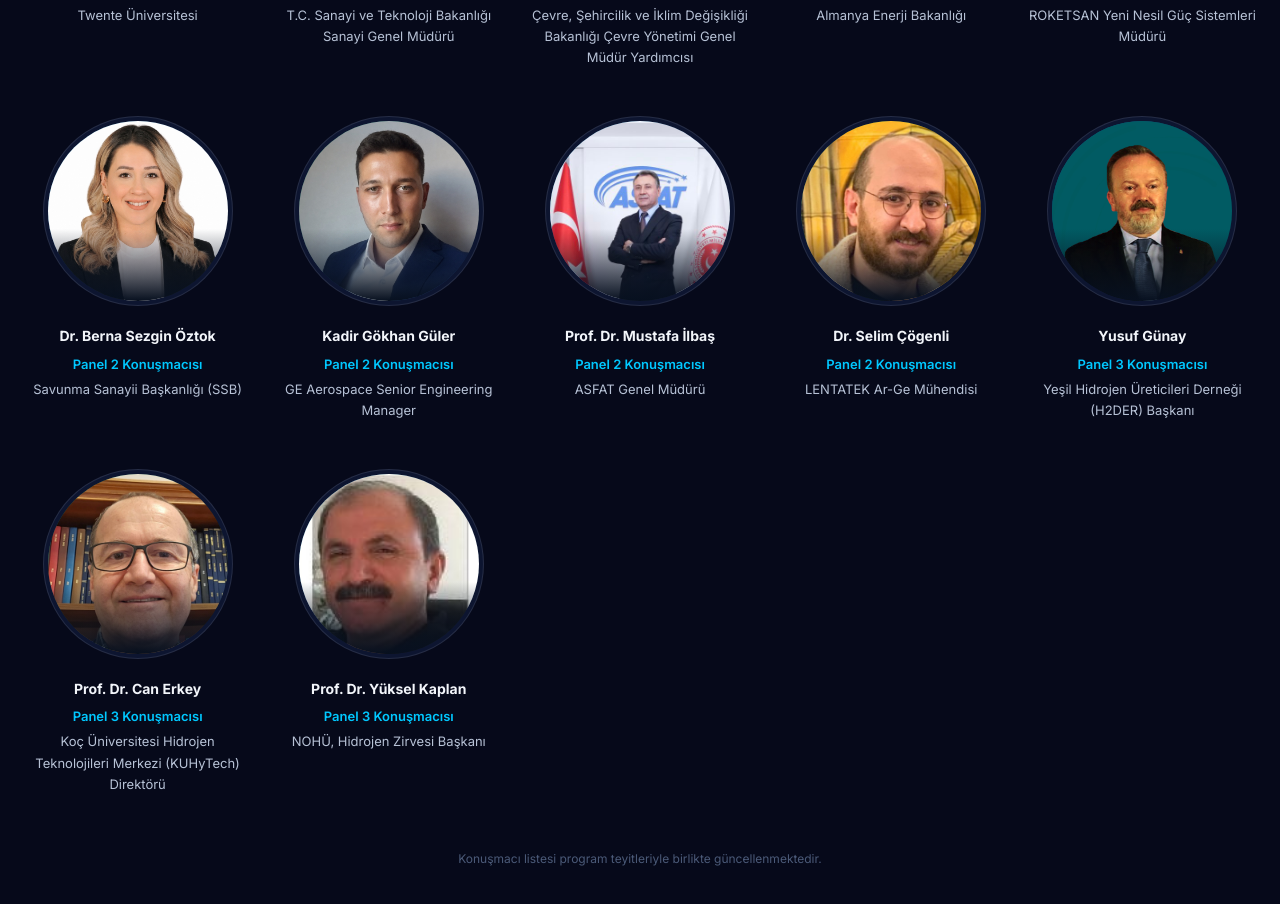
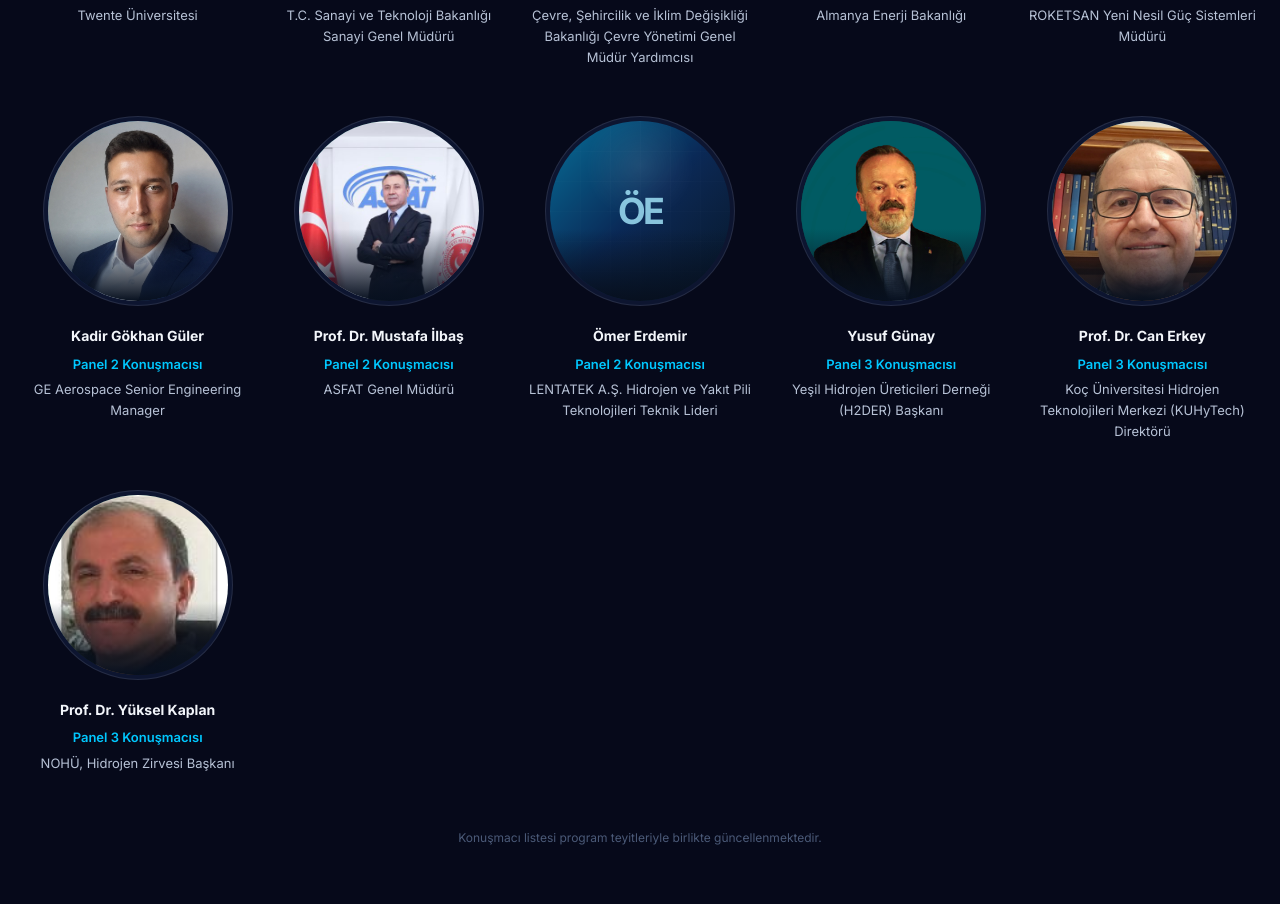
Before and after one commit to turkesdedeci/h2zirve, a Next.js app: page / in a window 1280 px wide. Shown: the part 4648-5552 px from the top of the page. Built offline with nearby package versions, Linux system fonts and the light colour scheme.

Commit message:
update panel 2 speaker details

```diff
--- a/src/components/Program.tsx
+++ b/src/components/Program.tsx
@@ -74,11 +74,11 @@ const day1: Session[] = [
     title: "Panel 2: Savunma Sanayinde Hidrojen Teknolojileri",
     moderator: "Prof. Dr. Selahattin Çelik",
     speakers: [
-      "Dr. Berna Sezgin Öztok | Savunma Sanayii Başkanlığı (SSB)",
+      "Savunma Sanayii Başkanlığı (SSB)",
       "Dr. Uğur Kayasal | ROKETSAN Yeni Nesil Güç Sistemleri Müdürü",
       "Kadir Gökhan Güler | GE Aerospace Senior Engineering Manager",
       "Prof. Dr. Mustafa İlbaş | ASFAT",
-      "Ömer Erdemir / Dr. Selim Çögenli | LENTATEK",
+      "Ömer Erdemir | LENTATEK A.Ş. Hidrojen ve Yakıt Pili Teknolojileri Teknik Lideri",
     ],
   },
   {
--- a/src/components/Speakers.tsx
+++ b/src/components/Speakers.tsx
@@ -95,13 +95,6 @@ const speakers: Speaker[] = [
     photo: "/speakers/ugur-kayasal.jpg",
   },
   {
-    name: "Dr. Berna Sezgin Öztok",
-    role: "Panel 2 Konuşmacısı",
-    affiliation: "Savunma Sanayii Başkanlığı (SSB)",
-    initials: "BÖ",
-    photo: "/speakers/berna-sezgin-oztok.jpg",
-  },
-  {
     name: "Kadir Gökhan Güler",
     role: "Panel 2 Konuşmacısı",
     affiliation: "GE Aerospace Senior Engineering Manager",
@@ -116,11 +109,10 @@ const speakers: Speaker[] = [
     photo: "/speakers/mustafa-ilbas-x.jpg",
   },
   {
-    name: "Dr. Selim Çögenli",
+    name: "Ömer Erdemir",
     role: "Panel 2 Konuşmacısı",
-    affiliation: "LENTATEK Ar-Ge Mühendisi",
-    initials: "SÇ",
-    photo: "/speakers/selim-cogenli-linkedin.jpg",
+    affiliation: "LENTATEK A.Ş. Hidrojen ve Yakıt Pili Teknolojileri Teknik Lideri",
+    initials: "ÖE",
   },
   {
     name: "Yusuf Günay",
```
